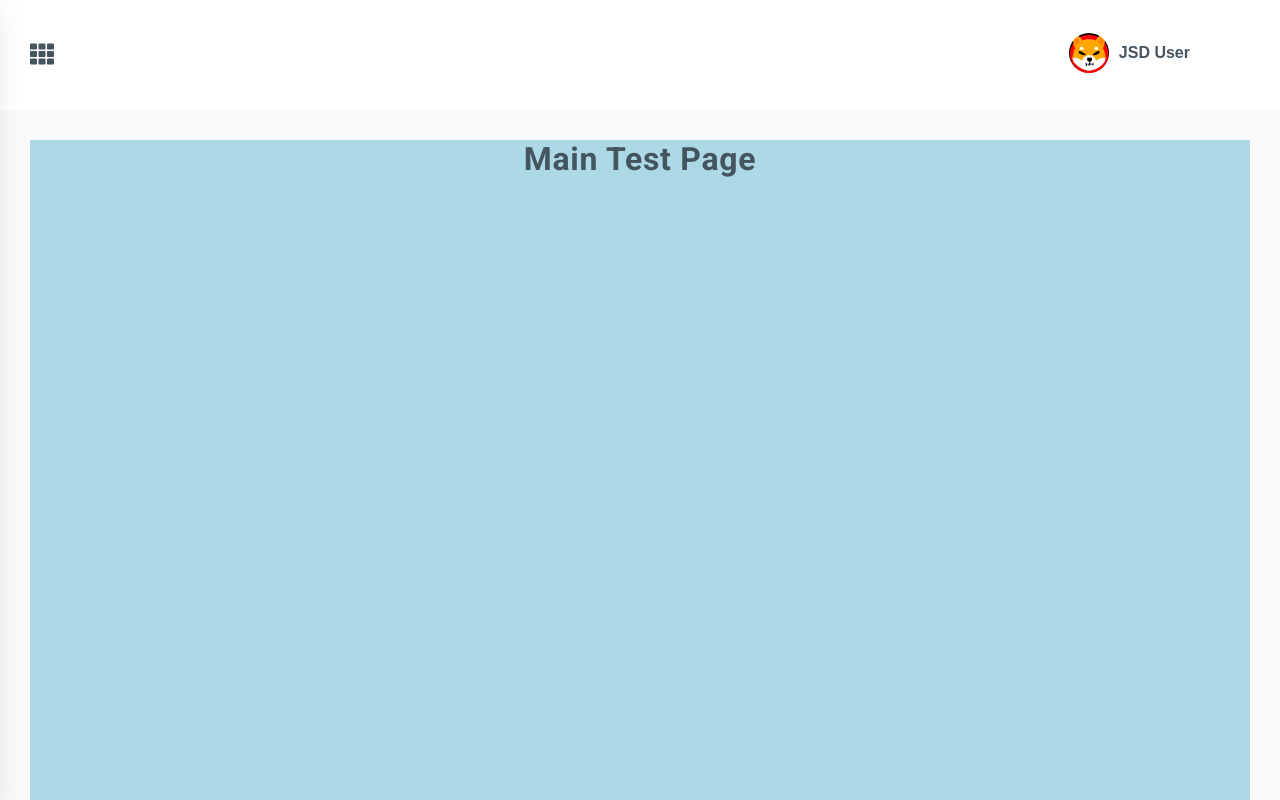
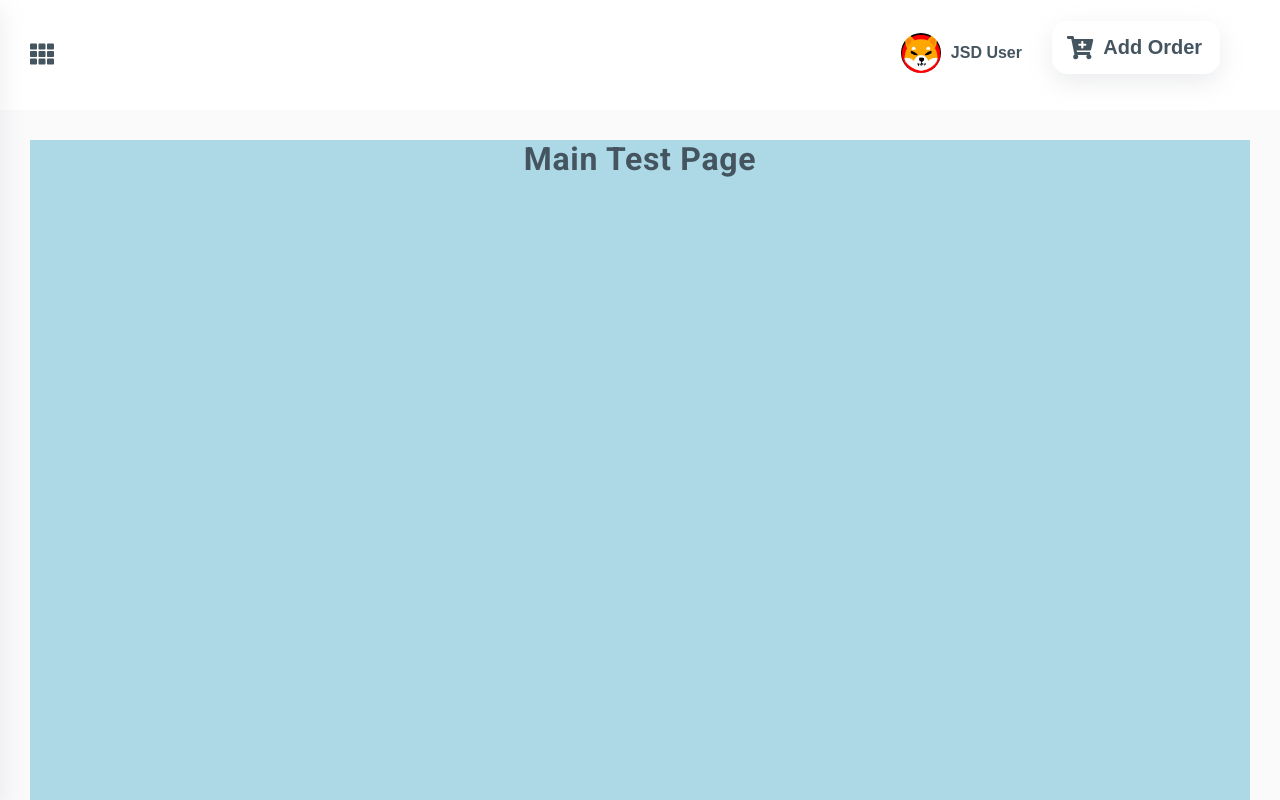
Before and after one commit to anpnguyen/react-typescript-template, a React (Create React App) app: page / in a window 1280 px wide. Shown: the top 800 px of the page. Built offline with nearby package versions, Linux system fonts and the light colour scheme.

Commit message:
refactor(component): Refactored the top navigation bar component

```diff
--- a/src/components/layout/top-navigation-bar/TopNavbar.tsx
+++ b/src/components/layout/top-navigation-bar/TopNavbar.tsx
@@ -6,7 +6,7 @@ import { NavbarMenuContent } from '../../../utils/interfaces/navbar-menu-content
 import { MenuDropdown } from '../../menu-dropdown/MenuDropdown';
 import user_image from '../../../assets/images/shiba_inu_avatar.png';
 import './TopNavbar.css';
-import { faTh } from '@fortawesome/free-solid-svg-icons';
+import { faTh, faSignOutAlt } from '@fortawesome/free-solid-svg-icons';
 
 import {
     openSidebarMenu,
@@ -16,6 +16,8 @@ import {
     useAppDispatch,
     useAppSelector,
 } from '../../../utils/hooks/redux/redux-toolkit-hooks';
+import { useAuth0, User } from '@auth0/auth0-react';
+import { Button } from '../../button/Button';
 
 const current_user = {
     display_name: 'JSD User',
@@ -37,7 +39,7 @@ const UserMenuToggle = (props: CurrentUser): JSX.Element => {
 
 const UserMenu = (item: NavbarMenuContent, index: number): JSX.Element => {
     return (
-        <Link to="/" key={index}>
+        <Link to={item.linkPath} key={index}>
             <div className="top-navbar__notification-item">
                 <FontAwesomeIcon
                     icon={item.icon}
@@ -51,6 +53,7 @@ const UserMenu = (item: NavbarMenuContent, index: number): JSX.Element => {
 
 export const TopNavBar = (props: any): JSX.Element => {
     const isOpen = useAppSelector(selectSidebarMenuState);
+    const { logout } = useAuth0<User>();
     const navbarState = isOpen ? ' .open' : '';
 
     const dispatch = useAppDispatch();
@@ -72,7 +75,13 @@ export const TopNavBar = (props: any): JSX.Element => {
                         }
                     />
                 </div>
-                <div className="top-navbar__right-item"></div>
+                <div className="top-navbar__right-item">
+                    <Button
+                        title="Logout"
+                        icon={faSignOutAlt}
+                        onClick={logout}
+                    />
+                </div>
                 <div className="top-navbar__right-item"></div>
             </div>
         </div>
```
